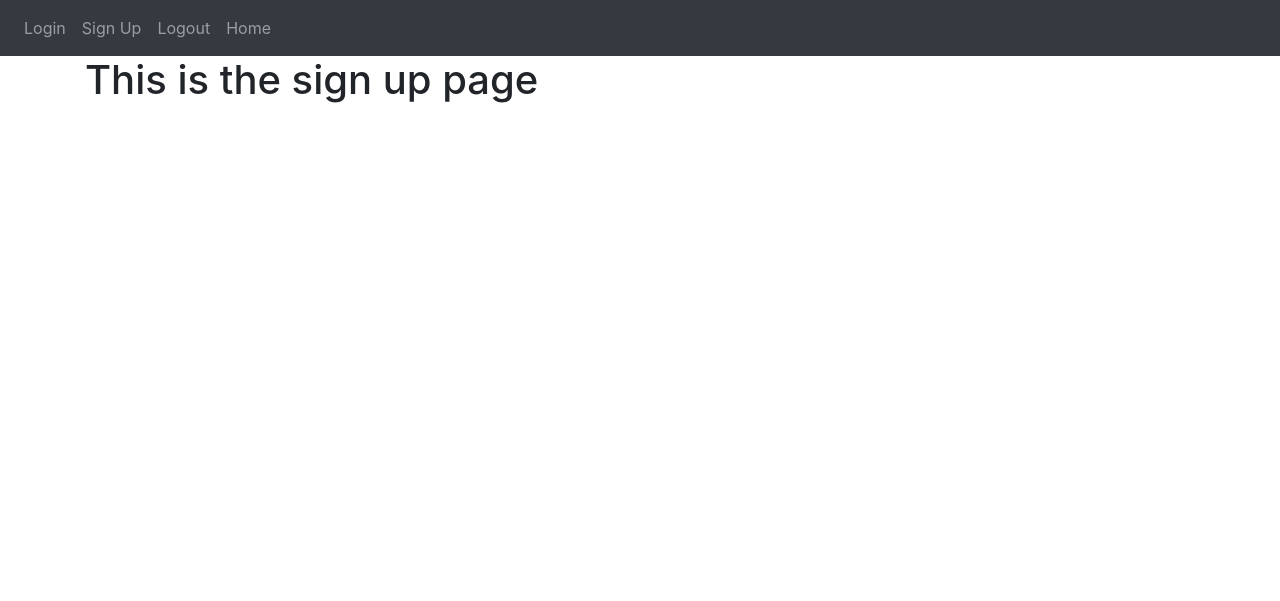
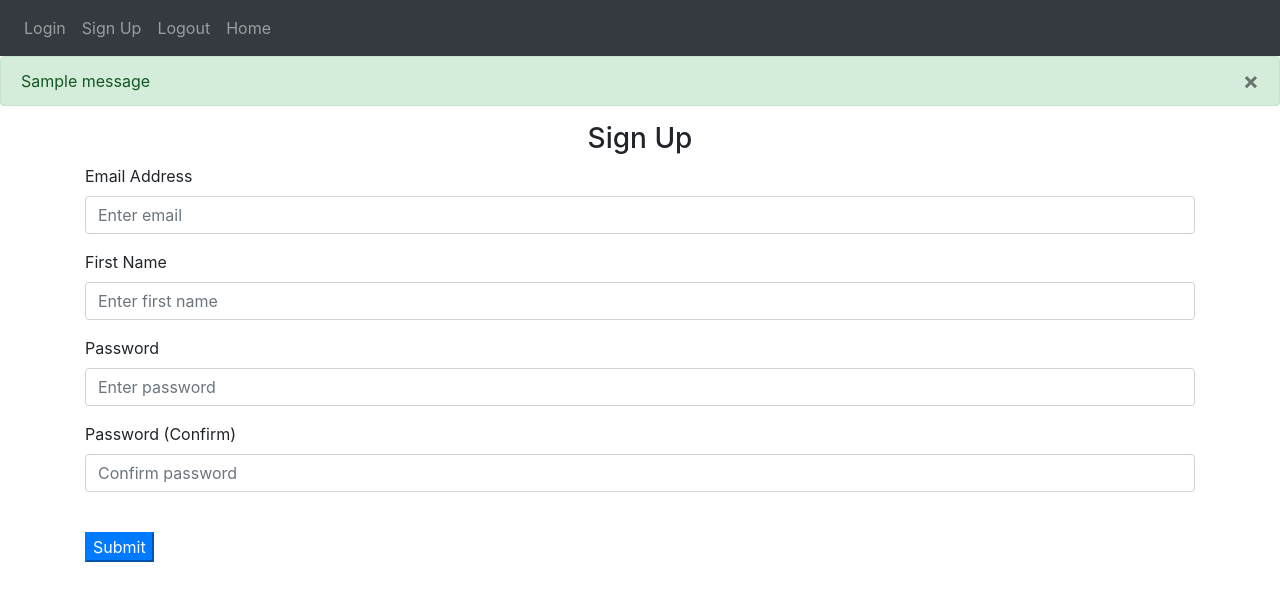
Before and after one commit to Udyptula/NotesApp, a Flask app: page /sign-up in a window 1280 px wide. Shown: the top 601 px of the page. Run offline with Flask 3, Linux system fonts and the light colour scheme; one stand-in notice (Sample message) is shown; some libraries are stand-ins or nearby versions.

Commit message:
Added Sign in/Login pages, handled POST requests, added message flashing, & updated ReadMe file.

```diff
--- a/website/auth.py
+++ b/website/auth.py
@@ -1,8 +1,8 @@
-from flask import Blueprint, render_template
+from flask import Blueprint, render_template, request, flash
 
 auth = Blueprint('auth', __name__)
 
-@auth.route('/login')
+@auth.route('/login', methods=['GET', 'POST'])
 def login():
     return render_template("login.html", text="Testing", boolean=True)
 
@@ -10,6 +10,24 @@ def login():
 def logout():
     return "<p>Logout</p>"
 
-@auth.route('/sign-up')
+@auth.route('/sign-up', methods=['GET', 'POST'])
 def sign_up():
+    if(request.method == 'POST'):
+        email = request.form.get('email')
+        firstName = request.form.get('firstName')
+        password1 = request.form.get('password1')
+        password2 = request.form.get('password2')
+
+        if len(email) < 4:
+            flash('Email must be greater than 3 characters.', category='error')
+        elif len(firstName) < 2:
+            flash('First name must be greater than 1 characters.', category='error')
+        elif password1 != password2:
+            flash('Passwords don\'t match.', category='error')
+        elif len(password1) < 7:
+            flash('Passwords mus be at least 7 characters.', category='error')
+        else:
+            flash('Account created!', category='success')
+
+
     return render_template("sign_up.html")
--- a/website/templates/base.html
+++ b/website/templates/base.html
@@ -36,6 +36,29 @@
                 </div>
             </div>
         </nav>
+
+        {% with messages = get_flashed_messages(with_categories=true) %}
+        {% if messages %}
+            {% for category, message in messages %}
+            {% if category == 'error' %}
+            <div class="alert alert-danger alert-dismissable fade show" role="alert">
+                {{ message }}
+                <button type="button" class="close" data-dismiss="alert">
+                    <span aria-hidden="true">&times;</span>
+                </button>
+            </div>
+            {% else %}
+            <div class="alert alert-success alert-dismissable fade show" role="alert">
+                {{ message }}
+                <button type="button" class="close" data-dismiss="alert">
+                    <span aria-hidden="true">&times;</span>
+                </button>
+            </div>
+            {% endif %}
+            {% endfor %}
+        {% endif %}
+        {% endwith %}
+
         <div class="container">
             {% block content %}
             {% endblock %}
--- a/website/templates/sign_up.html
+++ b/website/templates/sign_up.html
@@ -1,5 +1,25 @@
 {% extends "base.html" %} {% block title %}Sign Up{% endblock %}
 
 {% block content %}
-<h1>This is the sign up page</h1>
+<form method ="POST">
+    <h3 align ="center">Sign Up</h3>
+    <div class ="form-group">
+        <label for="email">Email Address</label>
+        <input type="email" class="form-control" id="email" name="email" placeholder="Enter email"/>
+    </div>
+    <div class ="form-group">
+        <label for="firstName">First Name</label>
+        <input type="text" class="form-control" id="firstName" name="firstName" placeholder="Enter first name"/>
+    </div>
+    <div class ="form-group">
+        <label for="password1">Password</label>
+        <input type="password" class="form-control" id="password1" name="password1" placeholder="Enter password"/>
+    </div>
+    <div class ="form-group">
+        <label for="password2">Password (Confirm)</label>
+        <input type="password" class="form-control" id="password2" name="password2" placeholder="Confirm password"/>
+    </div>
+    <br />
+    <button type="submit" class="bth btn-primary">Submit</button>
+</form>
 {% endblock %}
```
Also changed, not shown: website/templates/login.html (+13 -9 lines), ReadMe.md.
